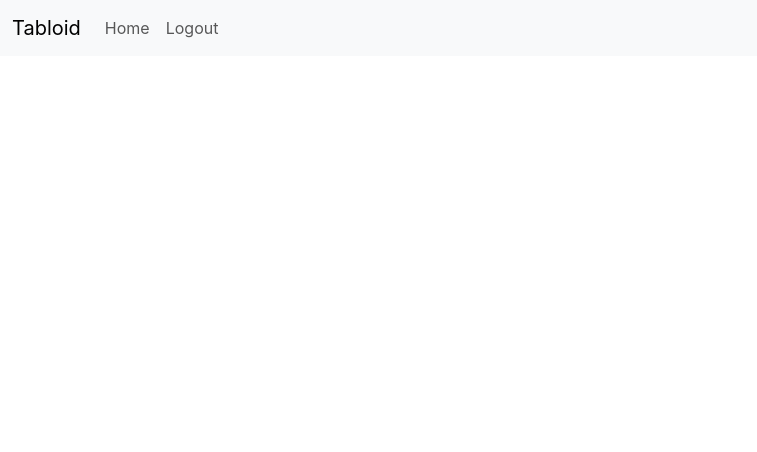
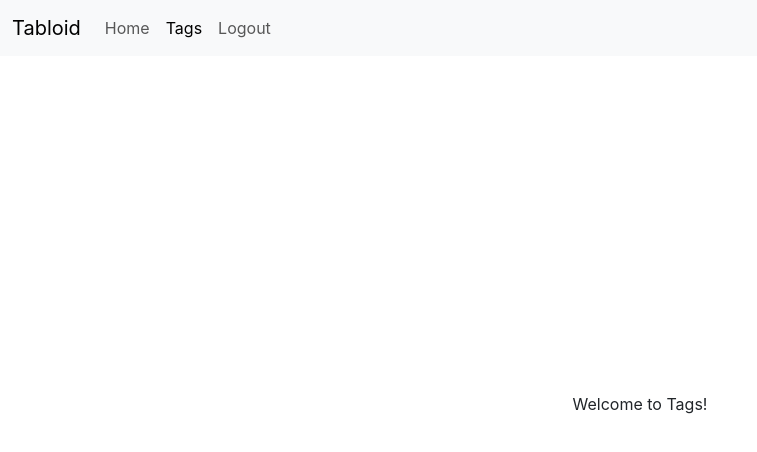
Before and after one commit to NewForce-Cohort-7/tabloidfullstack-thegroundbeetles, a React (Create React App) app in the folder TabloidFullStack/TabloidFullStack/client/tabloid/: page /tags in a window 1280 px wide. Before the commit this address had no page. Shown: the top 452 px of the page, without its empty margins (0-757 px from the left). Built offline with nearby package versions, Linux system fonts and the light colour scheme; sample sign-in values are in the browser's storage.

Commit message:
new main

```diff
--- a/TabloidFullStack/TabloidFullStack/client/tabloid/src/components/ApplicationViews.js
+++ b/TabloidFullStack/TabloidFullStack/client/tabloid/src/components/ApplicationViews.js
@@ -1,13 +1,21 @@
 import React from "react";
 import { Route, Routes } from "react-router-dom";
 import Hello from "./Hello";
+import ViewTags from "./Tags/ViewTags";
 
 export default function ApplicationViews() {
 
  return(
       <Routes>
+
         <Route path="/" element={<Hello />} />
+
+        <Route path="/tags" element={<ViewTags />} >
+        </Route>
+
       </Routes>
+
+
    );
 
 }
--- a/TabloidFullStack/TabloidFullStack/client/tabloid/src/components/Header.js
+++ b/TabloidFullStack/TabloidFullStack/client/tabloid/src/components/Header.js
@@ -29,6 +29,14 @@ export default function Header({isLoggedIn, setIsLoggedIn}) {
               </NavItem>
             }
           </Nav>
+          <Nav className="mr-auto" navbar>
+            { /* When isLoggedIn === true, we will render the Tags link */ }
+            {isLoggedIn &&
+              <NavItem>
+                <NavLink tag={RRNavLink} to="/tags">Tags</NavLink>
+              </NavItem>
+            }
+          </Nav>
           <Nav navbar>
             {isLoggedIn &&
               <>
--- /dev/null
+++ b/TabloidFullStack/TabloidFullStack/client/tabloid/src/components/Tags/ViewTags.js
@@ -0,0 +1,14 @@
+import React from "react";
+
+export default function ViewTags() {
+  return (
+    <span style={{
+      position: "fixed",
+      left: 0,
+      right: 0,
+      top: "50%",
+      marginTop: "-0.5rem",
+      textAlign: "center",
+    }}>Welcome to Tags!</span>
+  );
+}
```
Also changed, not shown: 2 other files (tests, documents, lock files or other folders).
